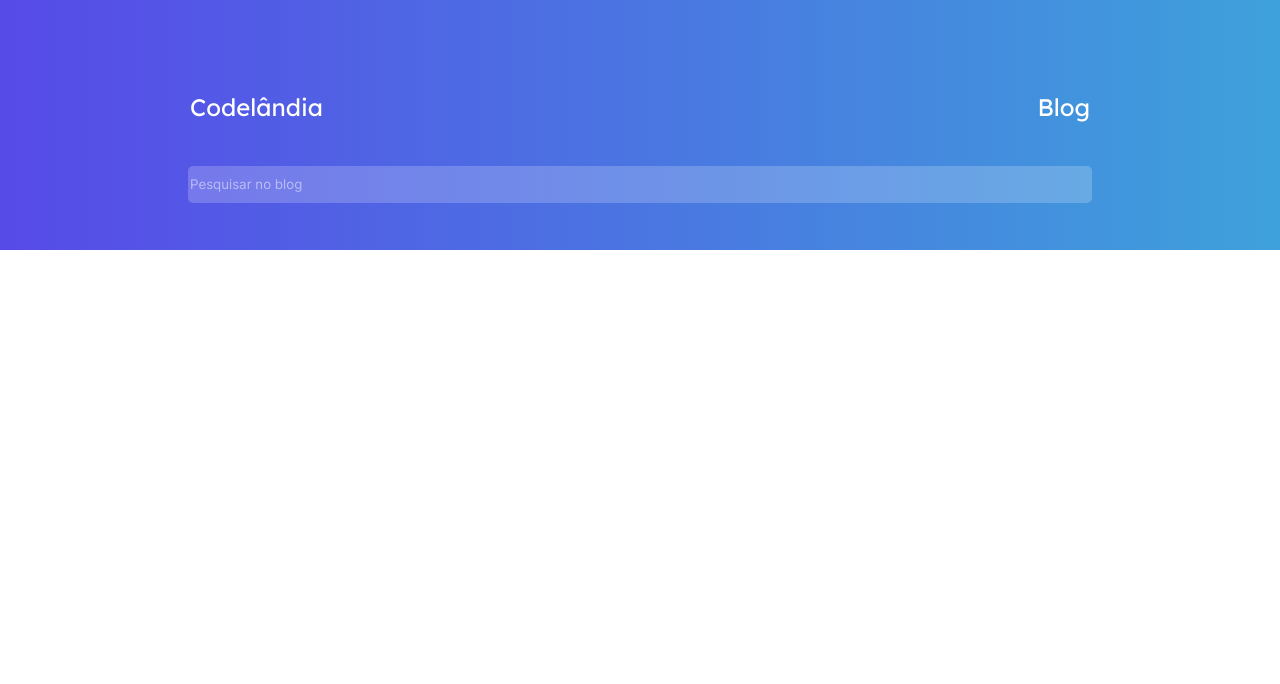
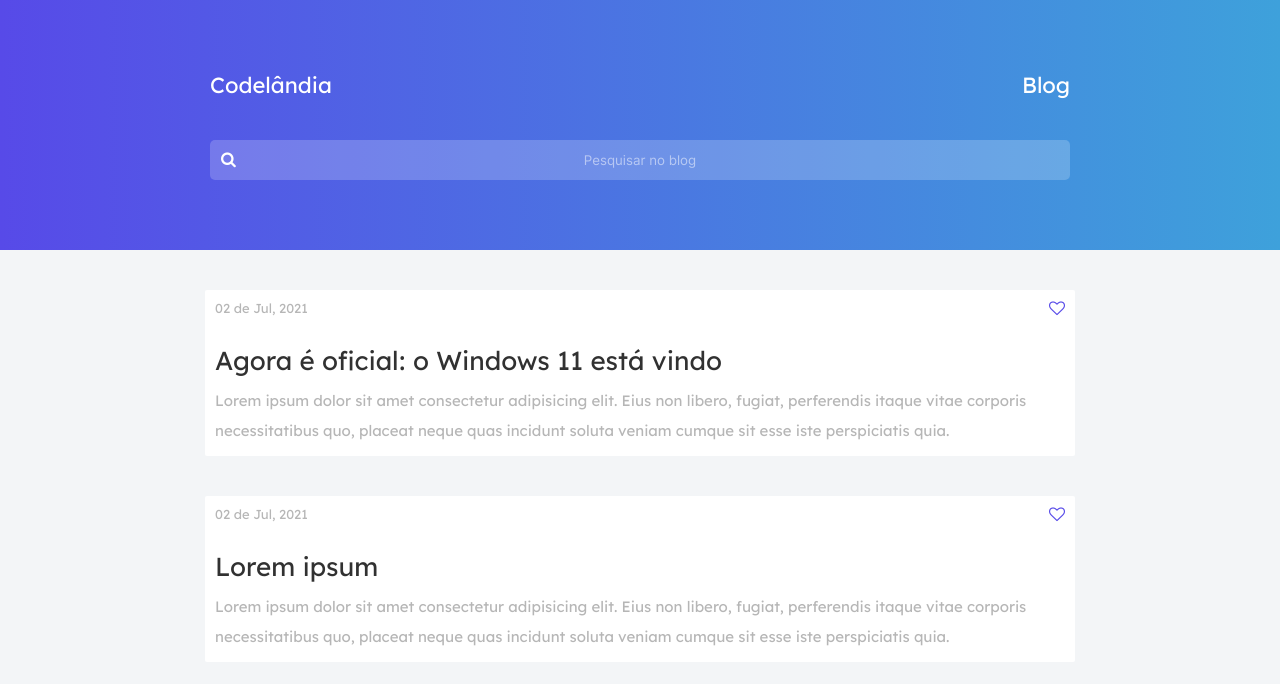
Before and after one commit to luysla/codelandia-blog, a plain HTML site: page src/index.html in a window 1280 px wide. Drawn offline with Linux system fonts and the light colour scheme.

Commit message:
Adding and styling component card

```diff
--- a/src/assets/css/style.css
+++ b/src/assets/css/style.css
@@ -19,6 +19,9 @@
     --blue-dark: #574AE8;
     --white: #FFF;
 
+    --background: #F3F5F7;
+    --background-input: rgba(255, 255, 255, 0.2);
+
     --title: #313131;
     --text: #B6B6B6;
 
@@ -38,10 +41,16 @@
     color: var(--white);
 }
 
+* {
+    margin: 0;
+    padding: 0;
+}
+
+.title, .search {
+    padding: 20px;
+}
+
 .header {
-    position: absolute;
-    left: 0;
-    top: 0;
     width: 100%;
     height: 250px;
     background: var(--linear);
@@ -51,32 +60,95 @@
     align-items: center;
 }
 
-.header__content {
+.content {
+    width: 100%;
+    max-width: 900px;
+}
+
+.title {
     display: flex;
     justify-content: space-between;
-    width: 100%;
-    max-width: 900px;
-    margin: 20px;
 }
 
-.header__title {
+.title__text {
     font-family: 'Lexend Deca';
-    font-size: 24px;
+    font-size: 22px;
     line-height: 30px;
     color: var(--white);
 }
 
-.header__search {
+.search i {
+    position: absolute;
+}
+
+.search__icon {
+    padding: 11px;
+    width: 70px;
+    text-align: left;
+    color: var(--white);
+}
+
+.search__input {
     font-family: 'Inter Regular';
     color: var(--white);
-    background: rgba(255, 255, 255, 0.2);
+    background: var(--background-input);
     width: 100%;
-    height: 35px;
+    height: 40px;
     max-width: 900px;
     border: none;
     border-radius: 5px;
+    text-align: center;
 }
 
-.header__search:focus {
+.search__input:focus {
     outline: none;
 }
+
+.main {
+    display: flex;
+    flex-direction: column;
+    align-items: center;
+    background-color: var(--background);
+    height: 100vh;
+    padding: 20px;
+}
+
+.card {
+    width: 100%;
+    max-width: 850px;
+    background-color: var(--white);
+    margin: 20px;
+    padding: 10px;
+    border-radius: 2px;
+}
+
+.card__header {
+    display: flex;
+    align-items: center;
+    justify-content: space-between;
+    margin-bottom: 20px;
+}
+
+.card__date {
+    font-family: 'Lexend Deca';
+    color: var(--text);
+    font-size: 13px;
+}
+
+.card__icon {
+    color: var(--blue-dark);
+}
+
+.card__title {
+    font-family: 'Lexend Deca';
+    color: var(--title);
+    font-size: 26px;
+    line-height: 50px;
+}
+
+.card__description {
+    font-family: 'Lexend Deca';
+    color: var(--text);
+    font-size: 15px;
+    line-height: 30px;
+}
--- a/src/index.html
+++ b/src/index.html
@@ -4,19 +4,57 @@
     <meta charset="UTF-8">
     <meta http-equiv="X-UA-Compatible" content="IE=edge">
     <meta name="viewport" content="width=device-width, initial-scale=1.0">
+    <link rel="stylesheet" href="https://cdnjs.cloudflare.com/ajax/libs/font-awesome/4.7.0/css/font-awesome.min.css">
     <link rel="stylesheet" href="assets/css/style.css">
     <title>Codelândia | Blog</title>
 </head>
 <body>
     <header class="header">
-        <div class="header__content">
-            <p class="header__title">Codelândia</p>
-            <p class="header__title">Blog</p>
+        <div class="content">
+
+            <div class="title">
+                <p class="title__text">Codelândia</p>
+                <p class="title__text">Blog</p>
+            </div>
+
+            <div class="search">
+                <i class="fa fa-search search__icon"></i>
+                <input class="search__input" type="text" placeholder="Pesquisar no blog" />
+            </div>
+
         </div>
-        <Input class="header__search" type="text" placeholder="Pesquisar no blog" />
     </header>
 
-    <main class="content">
+    <main class="main">
+
+        <div class="card">
+
+            <div class="card__header">
+                <p class="card__date">02 de Jul, 2021</p>
+                <i class="fa fa-heart-o card__icon"></i>
+            </div>
+
+            <p class="card__title">Agora é oficial: o Windows 11 está vindo</p>
+            <p class="card__description">
+                Lorem ipsum dolor sit amet consectetur adipisicing elit. Eius non libero, fugiat, perferendis itaque vitae corporis necessitatibus quo, placeat neque quas incidunt soluta veniam cumque sit esse iste perspiciatis quia.
+            </p>
+        </div>
+
+        <div class="card">
+
+            <div class="card__header">
+                <p class="card__date">02 de Jul, 2021</p>
+                <i class="fa fa-heart-o card__icon"></i>
+            </div>
+
+            <p class="card__title">Lorem ipsum</p>
+            <p class="card__description">
+                Lorem ipsum dolor sit amet consectetur adipisicing elit. Eius non libero, fugiat, perferendis itaque vitae corporis necessitatibus quo, placeat neque quas incidunt soluta veniam cumque sit esse iste perspiciatis quia.
+            </p>
+        </div>
+
+
+
     </main>
 
 </body>
```
